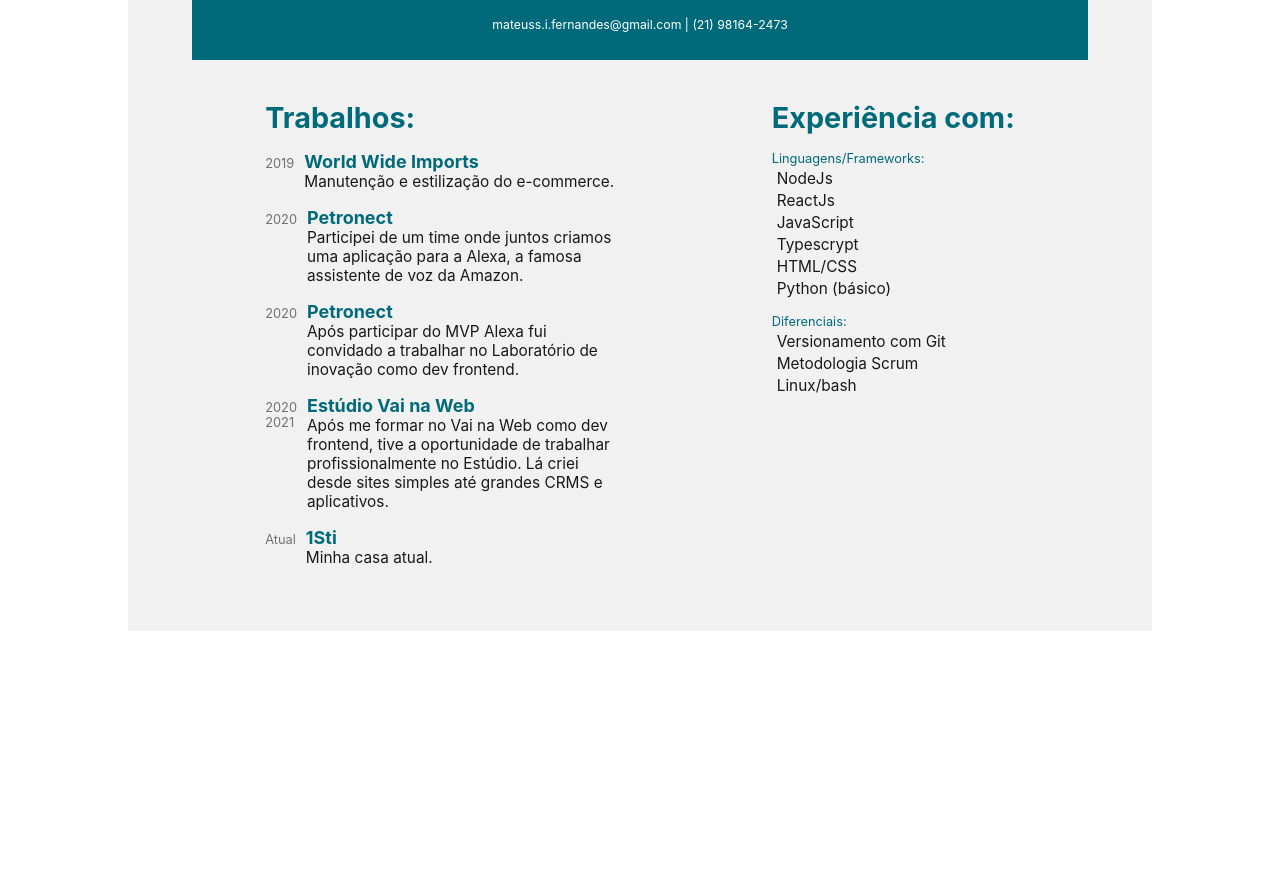
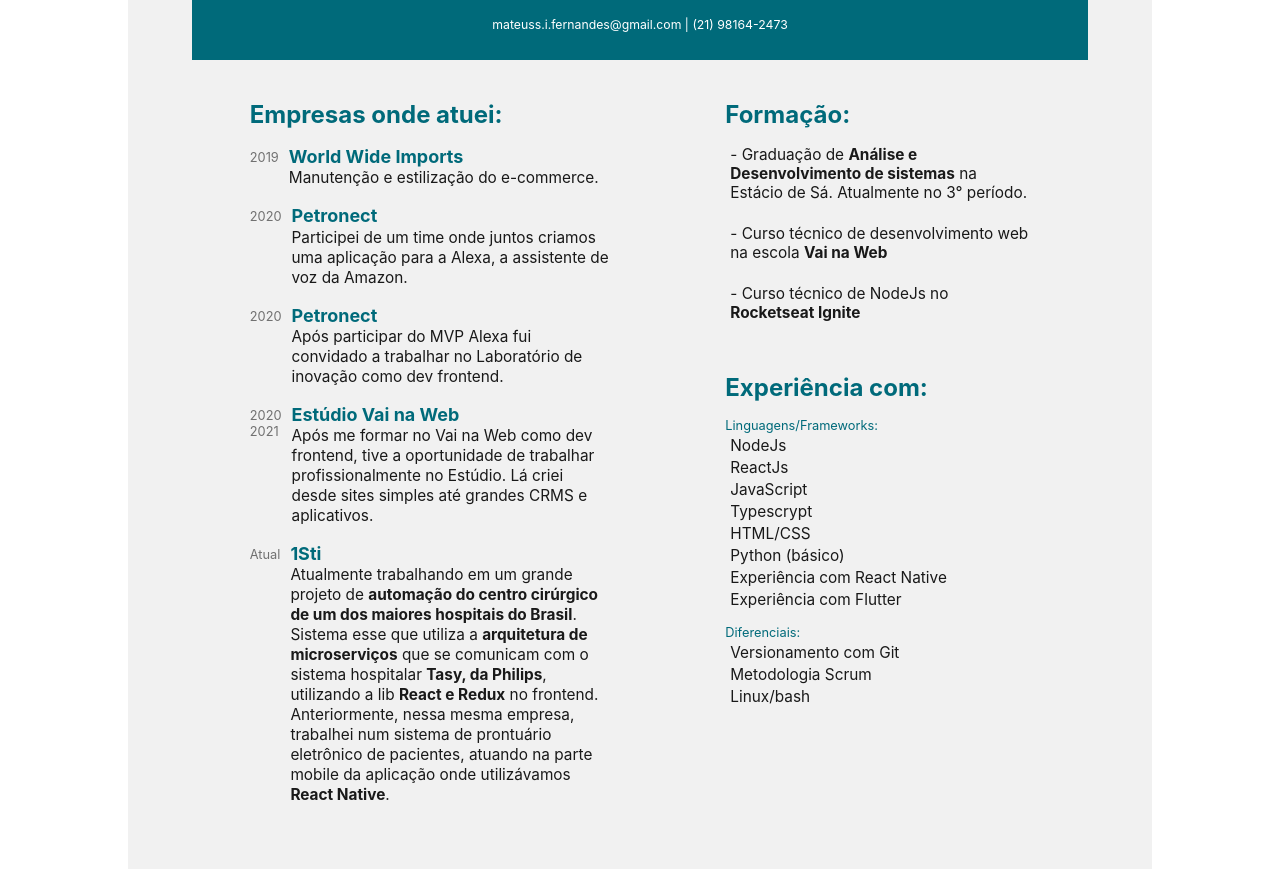
Before and after one commit to mateusisrael/curriculo, a plain HTML site: page index.html in a window 1280 px wide. Shown: the part 291-1160 px from the top of the page. Before the commit the page ends 922 px from the top, so only its background shows below. Drawn offline with Linux system fonts and the light colour scheme.

Commit message:
Atualizando informações

```diff
--- a/index.html
+++ b/index.html
@@ -19,14 +19,15 @@
       </div>
       <div id="profile" class="profile">
       </div>
-      <h2>Mateus Israel</h2>
+      <h2>Mateus Israel | 24 anos</h2>
       <p>Desenvolvedor Front-End</p>
       <p>Rio de Janeiro</p>
       <p class="contact">mateuss.i.fernandes@gmail.com | (21) 98164-2473</p>
     </section>
+
     <div class="descriptions">
       <section class="jobs">
-        <h1>Trabalhos:</h1>
+        <h1 class="h-title">Empresas onde atuei:</h1>
         <section class="experience">
           <div class="date">
             <p>2019</p>
@@ -43,7 +44,7 @@
           </div>
           <div class="work-description">
             <h1>Petronect</h1>
-            <p>Participei de um time onde juntos criamos uma aplicação para a Alexa, a famosa assistente de voz da Amazon.</p>
+            <p>Participei de um time onde juntos criamos uma aplicação para a Alexa, a assistente de voz da Amazon.</p>
           </div>
         </section>
 
@@ -73,12 +74,26 @@
           </div>
           <div class="work-description">
             <h1>1Sti</h1>
-            <p>Minha casa atual.</p>
+            <p>Atualmente trabalhando em um grande projeto de <strong>automação do centro cirúrgico de um dos maiores hospitais do Brasil</strong>. Sistema esse que utiliza a <strong>arquitetura de microserviços</strong> que se comunicam com o sistema hospitalar <strong>Tasy, da Philips</strong>, utilizando a lib <strong>React e Redux</strong> no frontend. <br />Anteriormente, nessa mesma empresa, trabalhei num sistema de prontuário eletrônico de pacientes, atuando na parte mobile da aplicação onde utilizávamos <strong>React Native</strong>.</p>
           </div>
         </section>
       </section>
       <section class="skills">
-        <h1>Experiência com:</h1>
+        <h1 class="h-title">Formação:</h1>
+        <div class="box">
+          <section class="marginTop2vh marginRight">
+            <ul class="work-description">
+              <li>- Graduação de <strong>Análise e Desenvolvimento de sistemas</strong> na Estácio de Sá. Atualmente no 3° período.</li>
+              <br />
+              <li>- Curso técnico de desenvolvimento web na escola <strong>Vai na Web</strong></li>
+              <br>
+              <li>- Curso técnico de NodeJs no <strong>Rocketseat Ignite</strong></li>
+            </ul>
+          </section>
+        </div>
+        <br>
+        <br>
+        <h1 class="h-title">Experiência com:</h1>
         <div class="box">
           <section class="marginTop2vh marginRight">
             <div class="date marginBottom newColor">
@@ -91,6 +106,8 @@
               <li>Typescrypt</li>
               <li>HTML/CSS</li>
               <li>Python (básico)</li>
+              <li>Experiência com React Native</li>
+              <li>Experiência com Flutter</li>
             </ul>
           </section>
 
@@ -124,6 +141,7 @@
       display: flex;
       justify-content: center;
       align-items: center;
+
     }
     main {
       max-width: 1024px;
@@ -160,13 +178,19 @@
       background-image: url("./img/profile.jpg");
     }
 
+    .bio {
+      border: 1px solid var(--primary-color);
+      width: 100%;
+      border-radius: 3px;
+    }
+
     .descriptions {
       display: flex;
       flex-direction: row;
       justify-content: space-around;
     }
     @media(max-width: 720px) {
-      main{ font-size: 1em; }
+      /* main{ font-size: 1.2em; } */
       .descriptions{
         margin-left: 2vh;
         flex-direction: column;
@@ -182,6 +206,7 @@
     }
 
     /* .jobs h1, .skills h1 { font-size: 1rem; } */
+    .h-title { font-size: 1.5rem; }
     .jobs h1 { color: var(--primary-color); }
     .skills{ color: var(--font); }
     .skills h1 { color: var(--skills-color); }
@@ -191,6 +216,7 @@
       flex-direction: row;
       margin-top: 2vh;
       max-width: 360px;
+      line-height: 1.3;
     }
     .experience p{
       color: var(--font);
```
